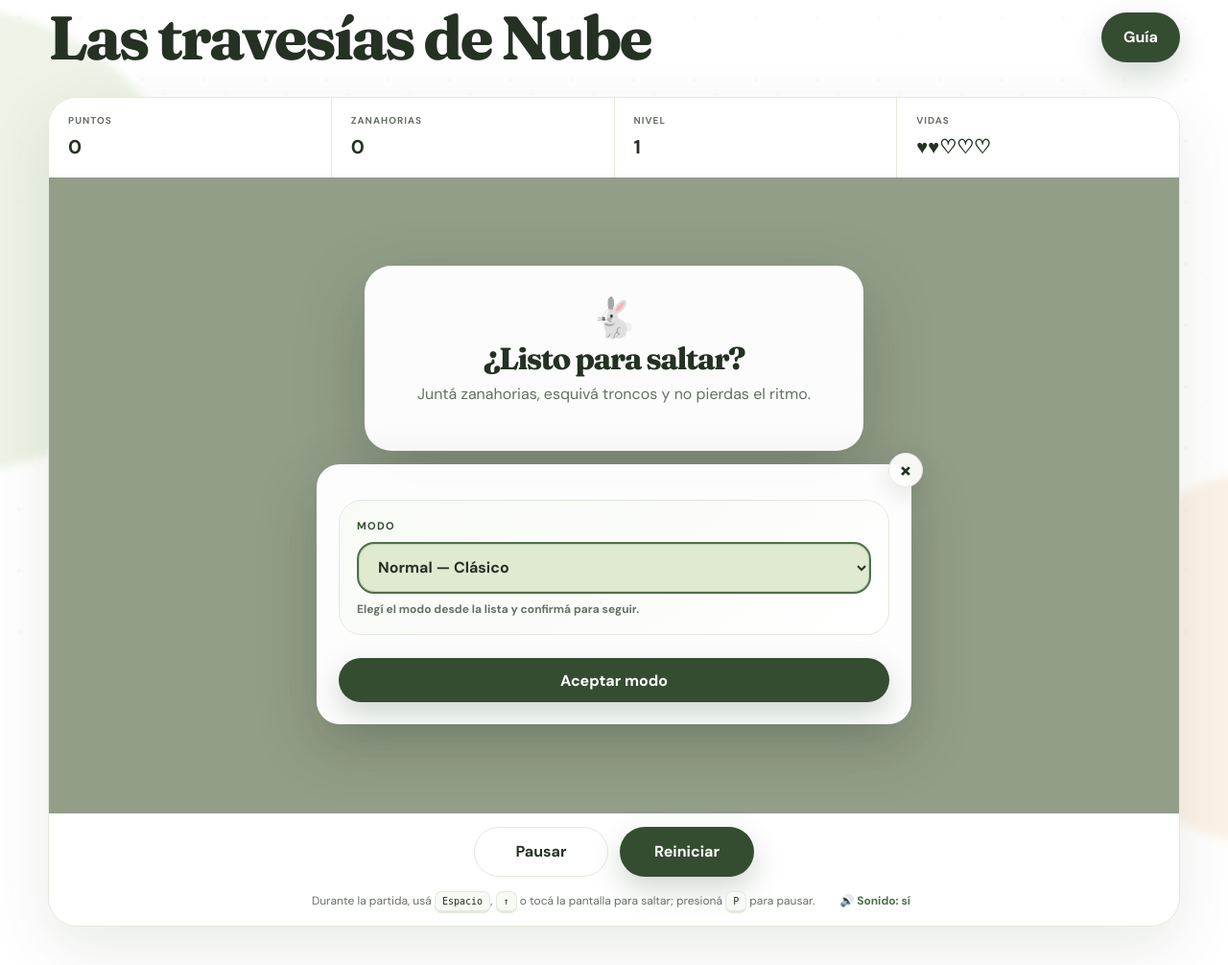
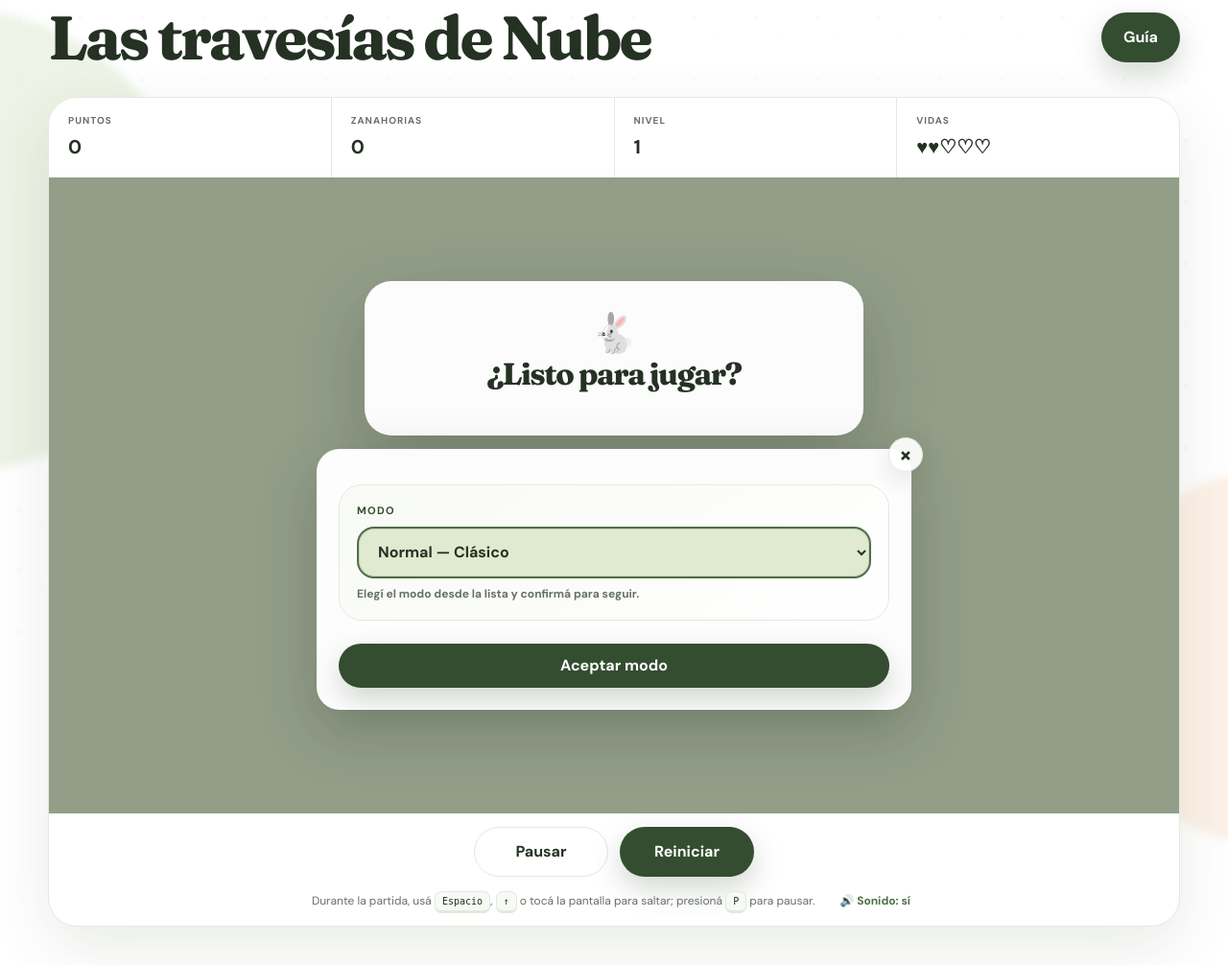
Before and after one commit to lu-developer476/Bunny-Quest, a Django app: page /jugar/ in a window 1280 px wide. Shown: the part 129-1135 px from the top of the page at 96% size. Run offline with Django 5.2, Linux system fonts and the light colour scheme; data that the repository does not hold is empty.

Commit message:
Simplify game guide and update start prompt

```diff
--- a/templates/core/game.html
+++ b/templates/core/game.html
@@ -24,8 +24,8 @@
           <div class="overlay-card">
             <button id="closeResultButton" class="overlay-close hidden" type="button" aria-label="Cerrar resultados">×</button>
             <span class="overlay-bunny">🐇</span>
-            <h2 id="overlayTitle">¿Listo para saltar?</h2>
-            <p id="overlayText">Juntá zanahorias, esquivá troncos y no pierdas el ritmo.</p>
+            <h2 id="overlayTitle">¿Listo para jugar?</h2>
+            <p id="overlayText"></p>
             <button id="restartGameButton" class="button button-primary hidden" type="button">Jugar otra vez</button>
             <button id="shareResultButton" class="button button-ghost hidden" type="button">Compartir resultado</button>
             <a id="rankingLink" class="text-link hidden" href="{% url 'leaderboard' %}">Ver ranking →</a>
@@ -92,9 +92,8 @@
     <div class="modal-card">
       <button class="modal-close" type="button" data-close-game-modal aria-label="Cerrar">×</button>
       <div class="tip-slider" aria-label="Consejos e ítems de juego">
-        <article class="tip-card"><span class="tip-number">01</span><h3>Saltá y elegí tu desafío</h3><p>Usá Espacio, ↑ o tocá la pantalla para saltar; reservá el doble salto para obstáculos exigentes. Elegí entre modo normal, contrarreloj, una vida, zanahorias altas o bosque veloz.</p></article>
-        <article class="tip-card"><span class="tip-number">02</span><h3>Recolectá ítems y sumá puntos</h3><ul class="item-guide"><li><strong>🥕 Zanahoria:</strong> suma puntos y cuenta para el ranking.</li><li><strong>🥕 Dorada:</strong> vale más y activa puntos ×2.</li><li><strong>🌾 Heno:</strong> ayuda a mantener la racha.</li><li><strong>🥬 Lechuga y 🥗 escarola:</strong> aumentan el combo.</li><li><strong>🌱 Apio y 🟤 pellets:</strong> dan puntos y beneficios breves.</li></ul></article>
-        <article class="tip-card"><span class="tip-number">03</span><h3>Aprovechá los power-ups</h3><ul class="item-guide"><li><strong>🛡️ Trébol:</strong> bloquea el próximo golpe.</li><li><strong>🪽 Hoja voladora:</strong> permite saltos más largos.</li><li><strong>🌿 Menta:</strong> ralentiza el bosque unos segundos.</li><li><strong>❤️ Corazón:</strong> recupera una vida, hasta el máximo del modo.</li></ul></article>
+        <article class="tip-card"><span class="tip-number">01</span><h3>Recolectá ítems y sumá puntos</h3><ul class="item-guide"><li><strong>🥕 Zanahoria:</strong> suma puntos y cuenta para el ranking.</li><li><strong>🥕 Dorada:</strong> vale más y activa puntos ×2.</li><li><strong>🌾 Heno:</strong> ayuda a mantener la racha.</li><li><strong>🥬 Lechuga y 🥗 escarola:</strong> aumentan el combo.</li><li><strong>🌱 Apio y 🟤 pellets:</strong> dan puntos y beneficios breves.</li></ul></article>
+        <article class="tip-card"><span class="tip-number">02</span><h3>Aprovechá los power-ups</h3><ul class="item-guide"><li><strong>🛡️ Trébol:</strong> bloquea el próximo golpe.</li><li><strong>🪽 Hoja voladora:</strong> permite saltos más largos.</li><li><strong>🌿 Menta:</strong> ralentiza el bosque unos segundos.</li><li><strong>❤️ Corazón:</strong> recupera una vida, hasta el máximo del modo.</li></ul></article>
       </div>
     </div>
   </dialog>
```
